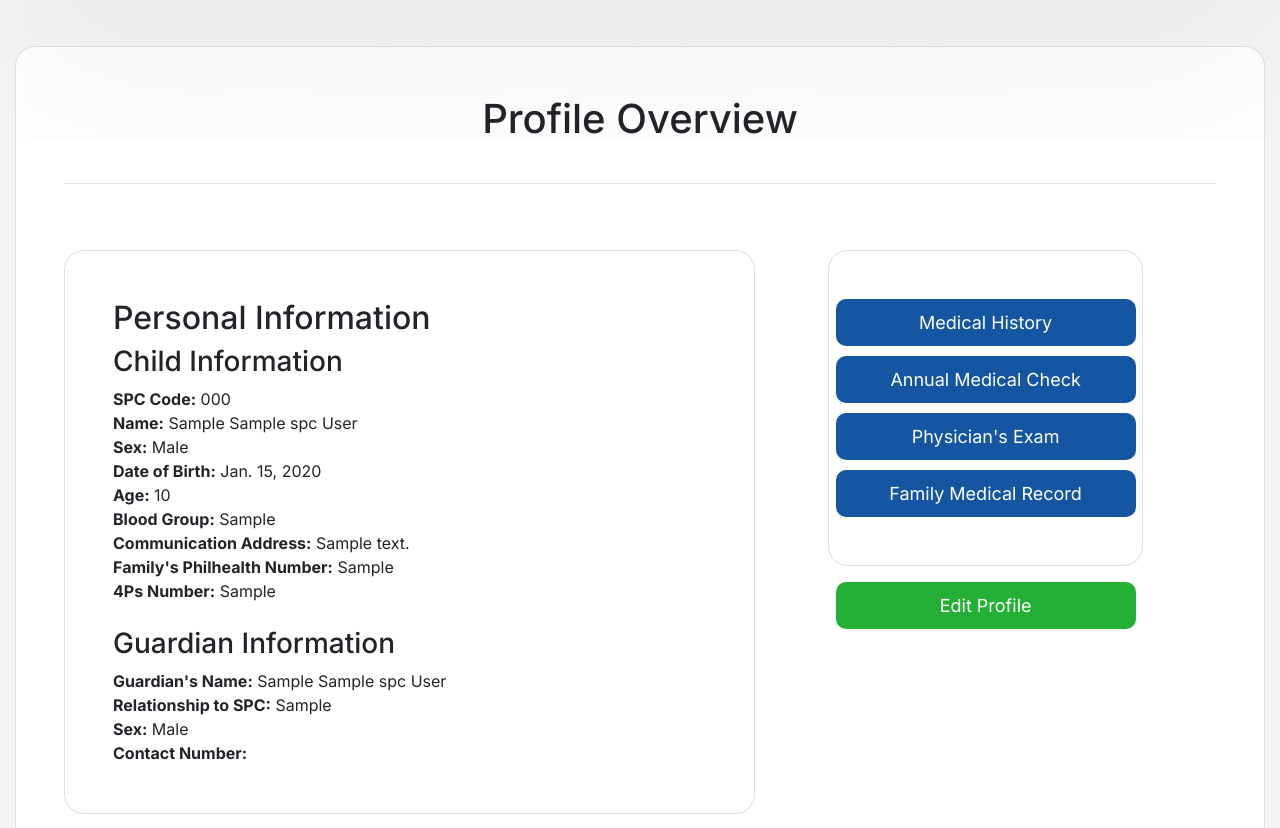
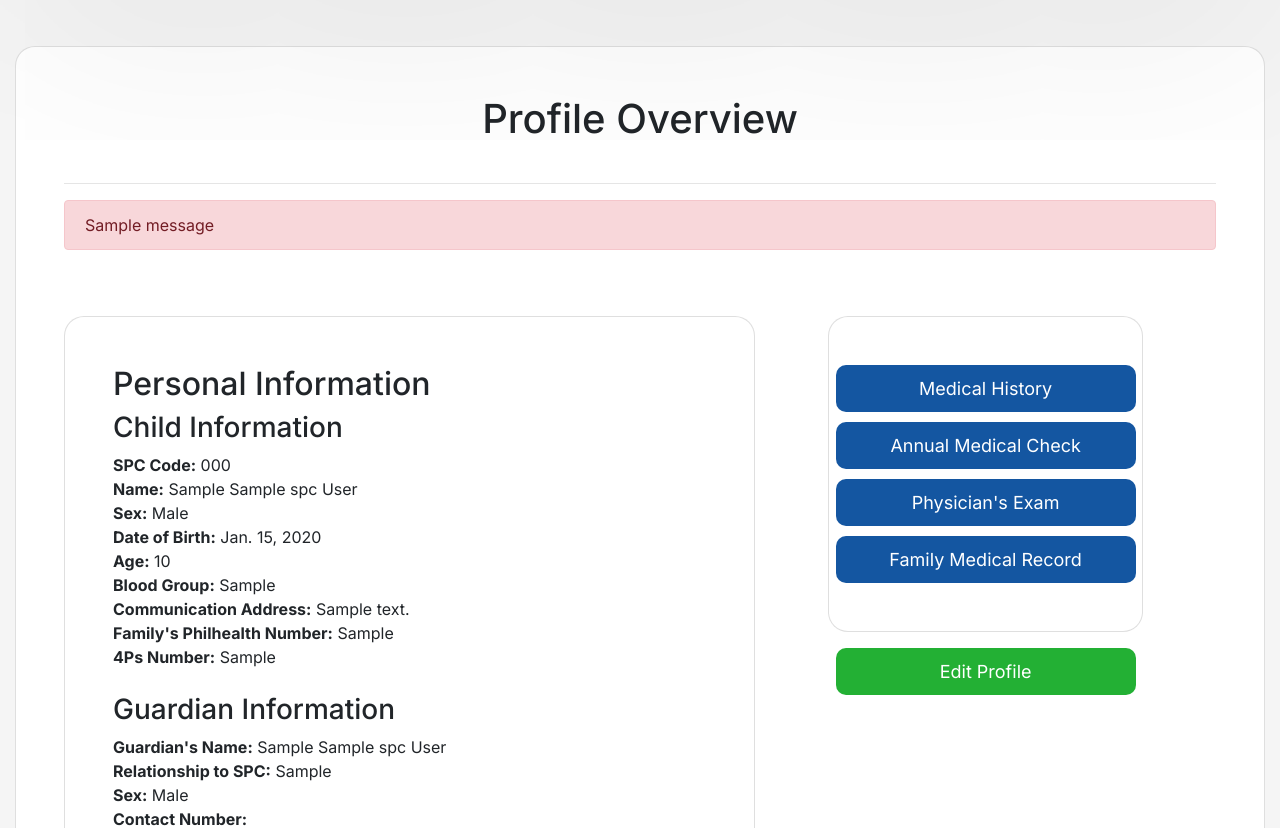
Before and after one commit to ayenla/MSYS42, a Django app: page /view/1/ in a window 1280 px wide. Shown: the part 149-977 px from the top of the page. Run offline with Django 5.2, Linux system fonts and the light colour scheme; a user stored in the database is signed in; data comes from the database, SQL or seed files in the repository; tables that the repository leaves empty hold one stand-in row (values such as "Sample post"); one stand-in notice (Sample message) is shown; parts of the project's set-up code (start-up, migrations or seed data) failed here and were passed over; some libraries are stand-ins or nearby versions.

Commit message:
Added notification

```diff
--- a/BADproject/msys42app/templates/msys42app/view_cp.html
+++ b/BADproject/msys42app/templates/msys42app/view_cp.html
@@ -30,10 +30,25 @@
 
 
 {% block content %}
+<script src="https://cdn.jsdelivr.net/npm/bootstrap@5.2.3/dist/js/bootstrap.bundle.min.js" integrity="sha384-kenU1KFdBIe4zVF0s0G1M5b4hcpxyD9F7jL+jjXkk+Q2h455rYXK/7HAuoJl+0I4" crossorigin="anonymous"></script>
+
 <div class="container-fluid" style="min-height: 100vh; display: flex; justify-content: center; align-items: top; position: relative; z-index: 10;">
     <div class="card p-5" style="border-radius: 20px; width: 100%; max-width: 1500px; position: relative; z-index: 10;">
         <h1 class="text-center mb-4">Profile Overview</h1>
         <hr>
+        {% if error %}
+        <div class="alert alert-danger" role="alert">
+            {{ error }}
+        </div>
+        {% endif %}
+
+        {% if messages %}
+        <div class="alert alert-danger" role="alert">
+            {% for message in messages %}
+                {{ message }}
+            {% endfor %}
+        </div>
+        {% endif %}
         <div class="d-flex justify-content-between">
 
             <div class="card p-5 me-3" style="border-radius: 20px; width: 60%; max-width: 1000px;">
```
